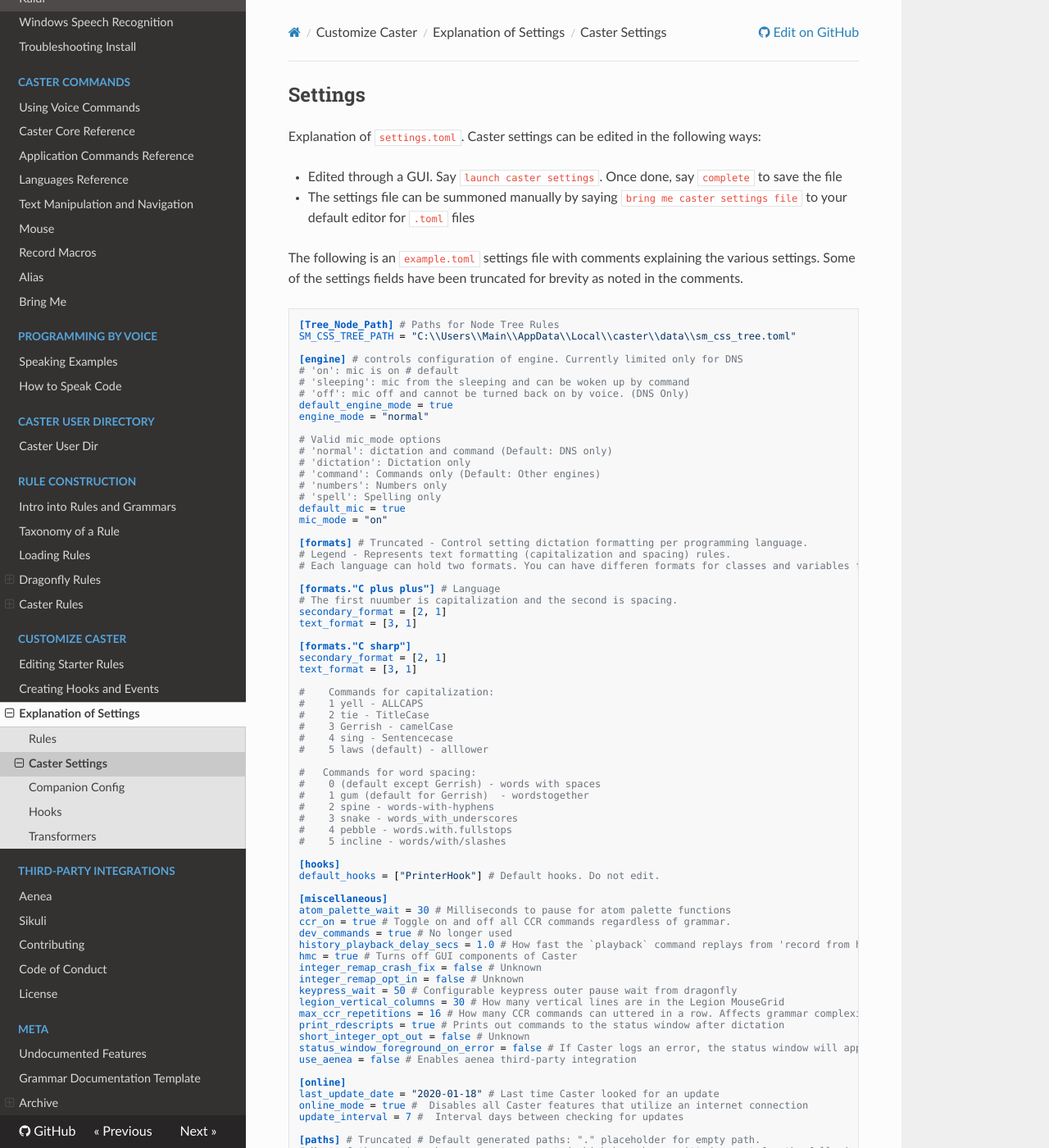
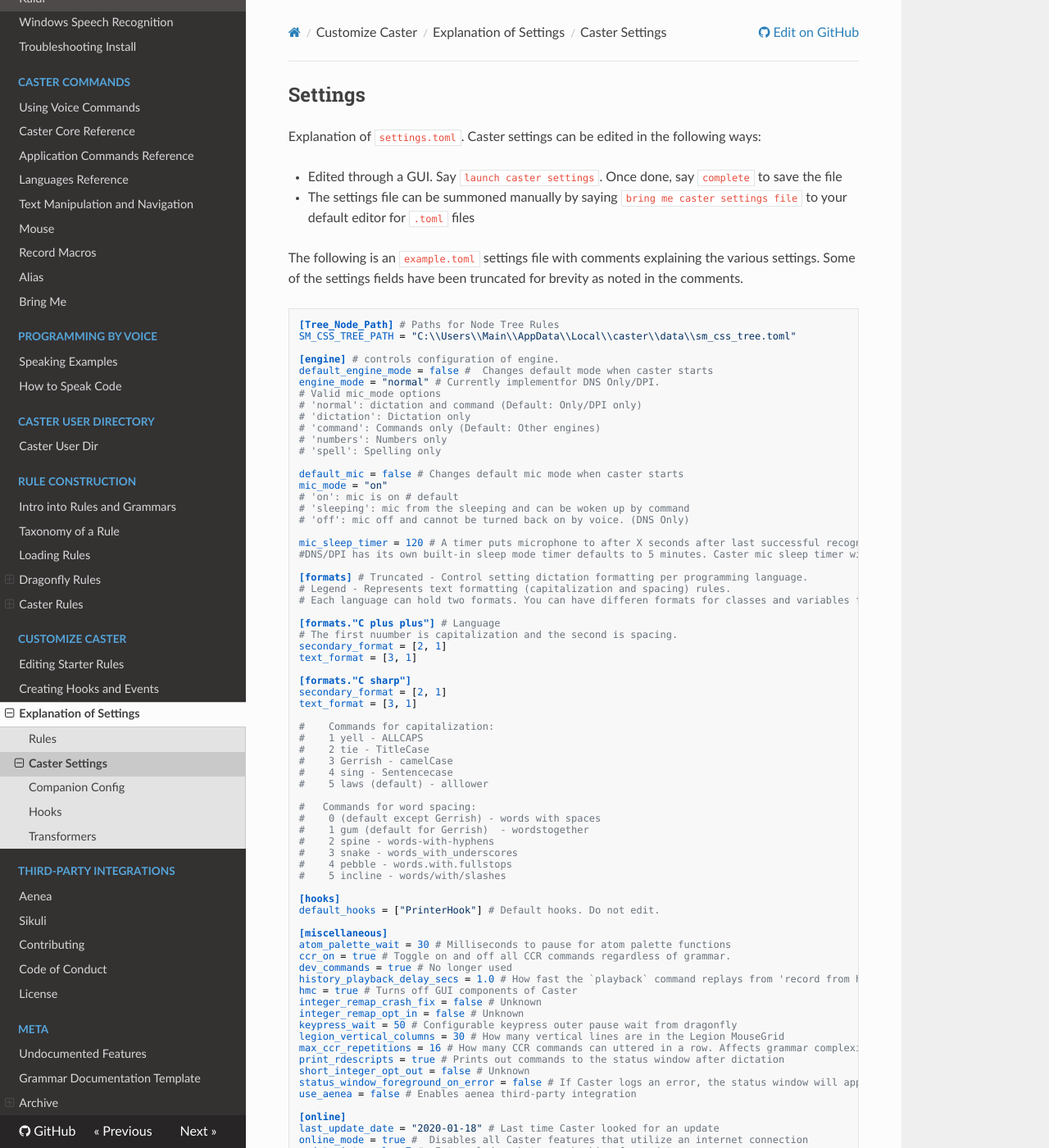
Before and after one commit to dictation-toolbox/Caster, an MkDocs documentation site: the page built from docs/readthedocs/Caster_Settings/settings.md, in a window 1280 px wide and 1400 px high. Shown: the whole window at 82% size. Built offline with MkDocs 1.6.1, drawn with Linux system fonts in a browser that asks for light colours; nearby versions of some CDN libraries; comment, search, counter and statistics services are not loaded; some of the changed text lies outside the part shown.

Commit message:
Updated for settings mic sleep timer

````diff
--- a/docs/readthedocs/Caster_Settings/settings.md
+++ b/docs/readthedocs/Caster_Settings/settings.md
@@ -14,21 +14,24 @@ Explanation of `settings.toml`. Caster settings can be edited in the following w
 [Tree_Node_Path] # Paths for Node Tree Rules
 SM_CSS_TREE_PATH = "C:\\Users\\Main\\AppData\\Local\\caster\\data\\sm_css_tree.toml"
 
-[engine] # controls configuration of engine. Currently limited only for DNS
-# 'on': mic is on # default
-# 'sleeping': mic from the sleeping and can be woken up by command
-# 'off': mic off and cannot be turned back on by voice. (DNS Only)
-default_engine_mode = true
-engine_mode = "normal"
-
+[engine] # controls configuration of engine.
+default_engine_mode = false #  Changes default mode when caster starts
+engine_mode = "normal" # Currently implementfor DNS Only/DPI.
 # Valid mic_mode options
-# 'normal': dictation and command (Default: DNS only)
+# 'normal': dictation and command (Default: Only/DPI only)
 # 'dictation': Dictation only
 # 'command': Commands only (Default: Other engines)
 # 'numbers': Numbers only
 # 'spell': Spelling only
-default_mic = true
+
+default_mic = false # Changes default mic mode when caster starts
 mic_mode = "on"
+# 'on': mic is on # default
+# 'sleeping': mic from the sleeping and can be woken up by command
+# 'off': mic off and cannot be turned back on by voice. (DNS Only)
+
+mic_sleep_timer = 120 # A timer puts microphone to after X seconds after last successful recognition.
+#DNS/DPI has its own built-in sleep mode timer defaults to 5 minutes. Caster mic sleep timer will not work as expected beyond DNS/DPI 5 #minutes default timer (microphone will go to sleep prematurely). if you increase the default timer to greater than 5 minutes anything #under caster mic sleep timer will work as expected.
 
 [formats] # Truncated - Control setting dictation formatting per programming language.
 # Legend - Represents text formatting (capitalization and spacing) rules.
@@ -82,7 +85,7 @@ last_update_date = "2020-01-18" # Last time Caster looked for an update
 online_mode = true #  Disables all Caster features that utilize an internet connection
 update_interval = 7 #  Interval days between checking for updates
 
-[paths] # Truncated # Default generated paths: "." placeholder for empty path.
+[paths] # Default generated paths: "." placeholder for empty path.
 # Most of the settings here are auto generated which have been omitted except for the following.
 
 AHK_PATH = "C:\\Program Files\\AutoHotkey\\AutoHotkey.exe" # Change the location of AutoHotkey
@@ -107,3 +110,5 @@ version = "" # Sikuli Version
 
 
 ```
+
+```
````
